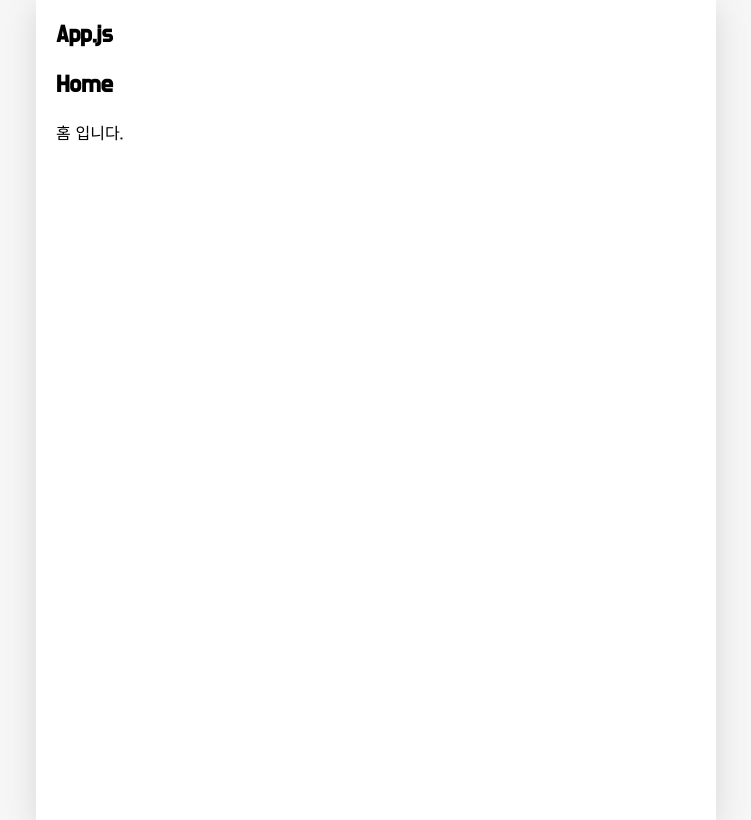
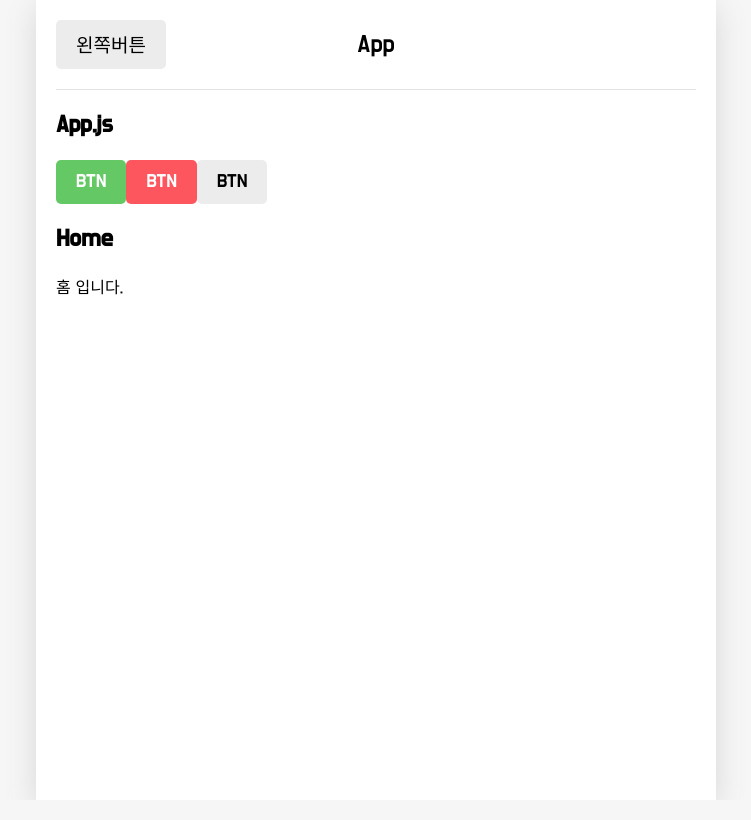
Before and after one commit to hjk92go/emotion-Diary, a React (Create React App) app: page / in a window 1280 px wide. Shown: the whole page, without its empty margins (264-1015 px from the left). Built offline with nearby package versions, Linux system fonts and the light colour scheme; a web font is replaced by a local one.

Commit message:
231128 기초공사(1-2)

```diff
--- a/package.json
+++ b/package.json
@@ -6,10 +6,12 @@
     "@testing-library/jest-dom": "^5.17.0",
     "@testing-library/react": "^13.4.0",
     "@testing-library/user-event": "^13.5.0",
+    "dom": "^0.0.3",
     "react": "^18.2.0",
     "react-dom": "^18.2.0",
     "react-router-dom": "^6.20.0",
     "react-scripts": "5.0.1",
+    "router": "^1.3.8",
     "web-vitals": "^2.1.4"
   },
   "scripts": {
--- a/src/App.css
+++ b/src/App.css
@@ -32,3 +32,60 @@ body {
     width: 90vw;
   }
 }
+
+/* MyButton */
+.MyButton {
+  cursor: pointer;
+  border: none;
+  border-radius: 5px;
+  padding-top: 10px;
+  padding-bottom: 10px;
+  padding-left: 20px;
+  padding-right: 20px;
+  font-size: 19px;
+  /*글자가 잘려서 두줄 방지*/
+  white-space: nowrap;
+  font-family: "Do Hyeon";
+}
+
+.MyButton_positive {
+  background-color: #64c964;
+  color: white;
+}
+.MyButton_negative {
+  background-color: #fd565f;
+  color: white;
+}
+.MyButton_default {
+  background-color: #ececec;
+  color: black;
+}
+
+/* HEADER */
+header {
+  padding-top: 20px;
+  padding-bottom: 20px;
+  display: flex;
+  align-items: center;
+  border-bottom: 1px solid #e2e2e2;
+}
+header > div {
+  display: flex;
+}
+
+header .head_text {
+  width: 50%;
+  font-size: 25px;
+  justify-content: center;
+}
+header .head_btn_left {
+  width: 25%;
+  justify-content: start;
+}
+header .head_btn_right {
+  width: 25%;
+  justify-content: end;
+}
+header button {
+  font-family: "Do Hyeon";
+}
--- a/src/App.js
+++ b/src/App.js
@@ -7,13 +7,24 @@ import Edit from "./pages/Edit";
 import New from "./pages/New";
 import Diary from "./pages/Diary";
 
+//COMPONENTS
+import MyButton from "./components/MyButton";
+import MyHeader from "./components/MyHeader";
+
 function App() {
   return (
     //02
     //process.env.PUBLIC_URL : 어떤 위치에 있든 /public 디렉토리를 가리키게 됨(public디렉토리에 대한 경로를 바로 쓸수있는 명령어라고 생각하면됨)
     <BrowserRouter>
       <div className="App">
+        <MyHeader
+          headText={"App"}
+          leftChild={<MyButton text={"왼쪽버튼"} onClick={() => alert("왼쪽클릭")} />}
+        />
         <h2>App.js</h2>
+        <MyButton text={"BTN"} onClick={() => alert("btn click!")} type={"positive"} />
+        <MyButton text={"BTN"} onClick={() => alert("btn click!")} type={"negative"} />
+        <MyButton text={"BTN"} onClick={() => alert("btn click!")} />
         <Routes>
           <Route path="/" element={<Home />} />
           <Route path="/new" element={<New />} />
--- a/src/components/MyButton.js
+++ b/src/components/MyButton.js
@@ -1,6 +1,19 @@
 const MyButton = ({ text, type, onClick }) => {
-  //21분부터 시작
-  return <button></button>;
+  //설정한 type 이외의 타입이 들어오면 디폴트로 반환한 타입을 className으로 넣어주기
+  const btnType = ["positive", "negative"].includes(type) ? type : "default";
+
+  return (
+    /* 클래스네임은 문자열로 전달해야되서, 배열을join으로 띄어쓰기로 구분해서 합쳐줌
+    mybutton과 동적으로 바뀌는 네임까지 2개의 클래스 네임을 갖게 됨 */
+    <button className={["MyButton", `MyButton_${btnType}`].join(" ")} onClick={onClick}>
+      {text}
+    </button>
+  );
+};
+
+//타입이 전달된게 없을시 디폴트값 설정
+MyButton.defaultProps = {
+  type: "default",
 };
 
 export default MyButton;
--- /dev/null
+++ b/src/components/MyHeader.js
@@ -0,0 +1,11 @@
+const MyHeader = ({ headText, leftChild, rightChild }) => {
+  return (
+    <header>
+      <div className="head_btn_left">{leftChild}</div>
+      <div className="head_text">{headText}</div>
+      <div className="head_btn_right">{rightChild}</div>
+    </header>
+  );
+};
+
+export default MyHeader;
```
Also changed, not shown: 1 other file (tests, documents, lock files or other folders).
